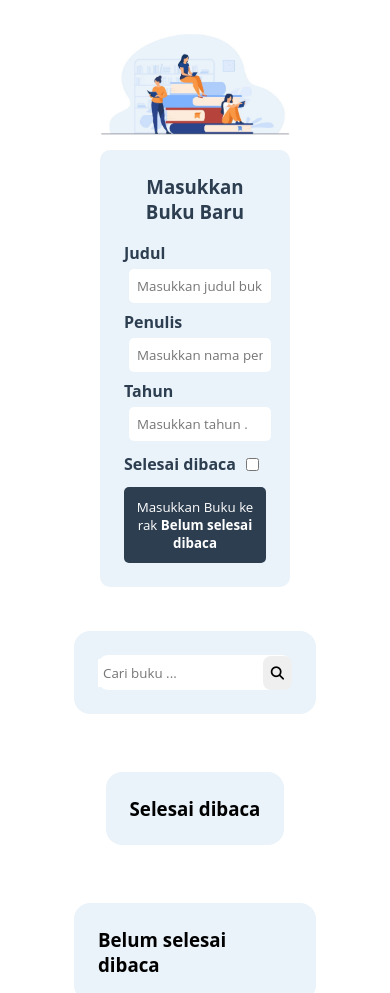
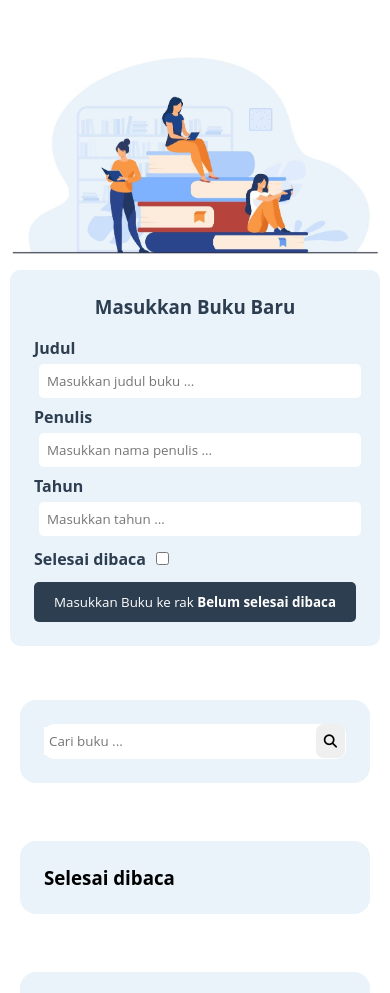
Before and after one commit to danimisme/bookshelf-app, a plain HTML site: page index.html in a window 390 px wide. Shown: the part 90-1083 px from the top of the page. Drawn offline with Linux system fonts and the light colour scheme.

Commit message:
merubah css media query

```diff
--- a/assets/style/style.css
+++ b/assets/style/style.css
@@ -452,4 +452,29 @@ footer p {
         align-items: center;
     }
 
+    .card-banner{
+        padding: 10px;
+    }
+
+    .rak-container{
+        padding: 10px;
+        margin: 10px;
+    }
+
+    .book_shelf, .search_container, .form-container {
+        width: 80%;
+    }
+
+
 }
+
+@media screen and (max-width: 600px) {
+    .book_item{
+        display: flex;
+        flex-direction: column;
+    }
+    .book_shelf, .search_container, .form-container {
+        width: 100%;
+    }
+
+}
```
